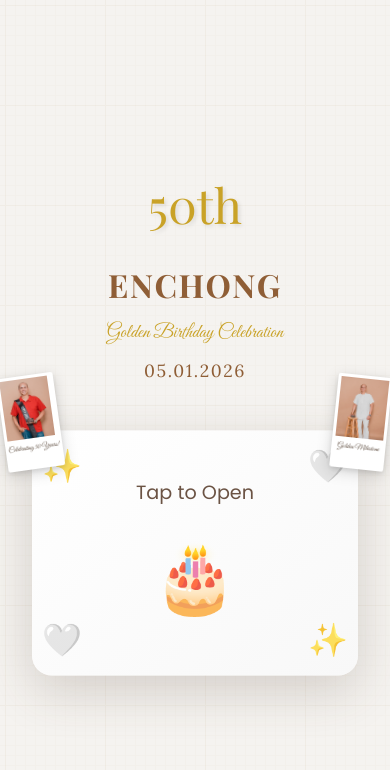
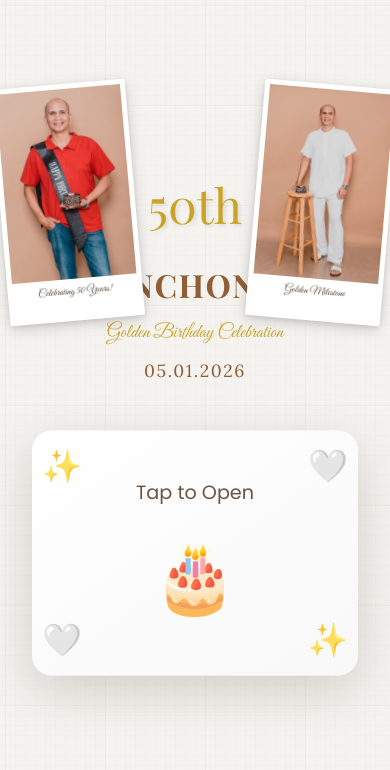
Before and after one commit to ICC-Theo/icc-theo.github.io, a React (Create React App) app: page / in a window 390 px wide. Shown: the top 770 px of the page. Built offline with nearby package versions, Linux system fonts and the light colour scheme; no server answers; the HTML template or start-up script is replaced by a standard one.

Commit message:
Update  positioning

```diff
--- a/src/index.css
+++ b/src/index.css
@@ -1362,17 +1362,17 @@ body {
 
 .photo-frame {
   background: #fff;
-  padding: 10px 10px 35px 10px;
+  padding: 12px 12px 40px 12px;
   box-shadow:
     0 4px 15px rgba(0, 0, 0, 0.15),
     0 2px 5px rgba(0, 0, 0, 0.1);
   border-radius: 2px;
-  max-width: 220px;
+  max-width: 400px;
 }
 
 .photo-frame img {
-  width: 200px;
-  height: 250px;
+  width: 360px;
+  height: 450px;
   object-fit: cover;
   object-position: top center;
   display: block;
@@ -1396,15 +1396,15 @@ body {
     right: 2%;
   }
   .photo-frame {
-    padding: 6px 6px 28px 6px;
-    max-width: 160px;
+    padding: 10px 10px 32px 10px;
+    max-width: 280px;
   }
   .photo-frame img {
-    width: 140px;
-    height: 180px;
+    width: 250px;
+    height: 320px;
   }
   .photo-caption {
-    font-size: 0.9rem;
+    font-size: 1rem;
   }
 }
 
@@ -1416,62 +1416,72 @@ body {
     right: 1%;
   }
   .photo-frame {
-    padding: 5px 5px 24px 5px;
-    max-width: 120px;
+    padding: 8px 8px 28px 8px;
+    max-width: 200px;
   }
   .photo-frame img {
-    width: 100px;
-    height: 130px;
+    width: 180px;
+    height: 230px;
   }
   .photo-caption {
-    font-size: 0.75rem;
+    font-size: 0.85rem;
   }
 }
 
 @media (max-width: 700px) {
   .floating-photo.left {
-    left: 2px;
-    top: 50%;
-    transform: translateY(-50%) rotate(-8deg);
+    left: 0;
+    top: 12%;
+    transform: rotate(-5deg);
   }
 
   .floating-photo.right {
-    right: 2px;
-    top: 50%;
-    transform: translateY(-50%) rotate(6deg);
+    right: 0;
+    top: 12%;
+    transform: rotate(5deg);
   }
 
   .floating-photo .photo-frame {
-    padding: 4px 4px 18px 4px;
-    max-width: 70px;
+    padding: 6px 6px 24px 6px;
+    max-width: 160px;
   }
 
   .floating-photo .photo-frame img {
-    width: 55px;
-    height: 70px;
+    width: 145px;
+    height: 220px;
     object-fit: cover;
     object-position: top center;
   }
 
   .floating-photo .photo-caption {
-    font-size: 0.5rem;
-    margin-top: 4px;
+    font-size: 0.7rem;
+    margin-top: 5px;
   }
 }
 
 @media (max-width: 480px) {
+  .floating-photo.left {
+    left: 0;
+    top: 10%;
+  }
+
+  .floating-photo.right {
+    right: 0;
+    top: 10%;
+  }
+
   .floating-photo .photo-frame {
-    padding: 3px 3px 15px 3px;
-    max-width: 60px;
+    padding: 5px 5px 20px 5px;
+    max-width: 140px;
   }
 
   .floating-photo .photo-frame img {
-    width: 48px;
-    height: 60px;
+    width: 125px;
+    height: 190px;
   }
 
   .floating-photo .photo-caption {
-    font-size: 0.45rem;
+    font-size: 0.65rem;
   }
 }
 
```
